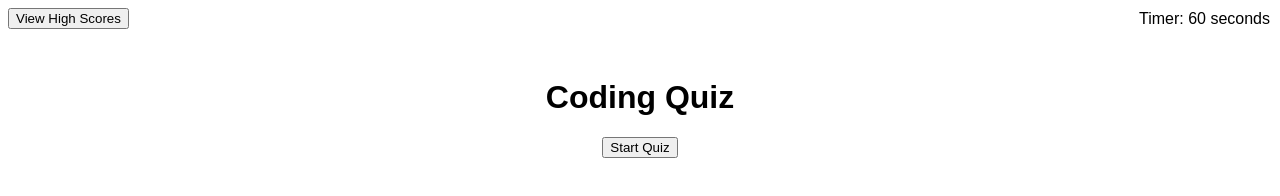
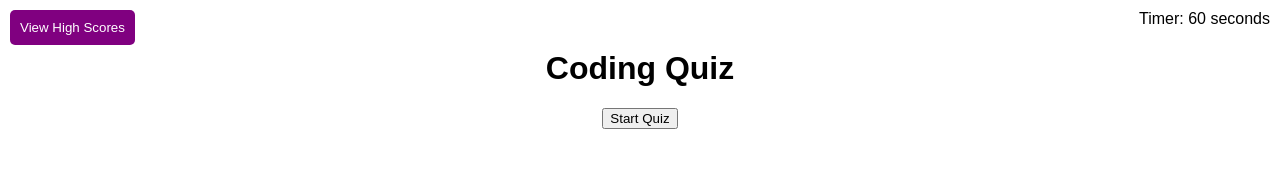
Before and after one commit to viren15152/Web-APIs-Code-Quiz, a plain HTML site: page index.html in a window 1280 px wide. Drawn offline with Linux system fonts and the light colour scheme.

Commit message:
I've added the function for my highscores button and the event listner to my script.js

```diff
--- a/assets/js/highscores.js
+++ b/assets/js/highscores.js
@@ -28,6 +28,7 @@ function goBack() {
 }
 
 function clearScores() {
+  console.log("Clear Scores button clicked")
   // Clear high scores (remove from local storage)
   localStorage.removeItem("highScores");
   // Refresh the displayed scores
--- a/assets/js/script.js
+++ b/assets/js/script.js
@@ -66,6 +66,8 @@ const questions = [
   const finalScore = document.getElementById("final-score");
   const initialsInput = document.getElementById("initials");
   const submitScoreBtn = document.getElementById("submit-score");
+  //Event listner for the view the high scores button
+  document.getElementById("view-scores-btn").addEventListener("click", viewHighScores);
 
   document.getElementById("start-btn").addEventListener("click", startQuiz);
   submitBtn.addEventListener("click", selectAnswer);
@@ -159,3 +161,8 @@ const questions = [
       }
     }, 1000);
   }
+
+  // Function to navigate to highscores page
+function viewHighScores() {
+  window.location.href = "highscores.html";
+}
--- a/assets/style.css
+++ b/assets/style.css
@@ -31,3 +31,15 @@ body {
     top: 10px;
     right: 10px;
   }
+
+  #view-scores-btn {
+    position: fixed;
+    top: 10px;
+    left: 10px;
+    padding: 10px;
+    background-color: purple;
+    color: white;
+    border: none;
+    border-radius: 5px;
+    cursor: pointer;
+  }
```
